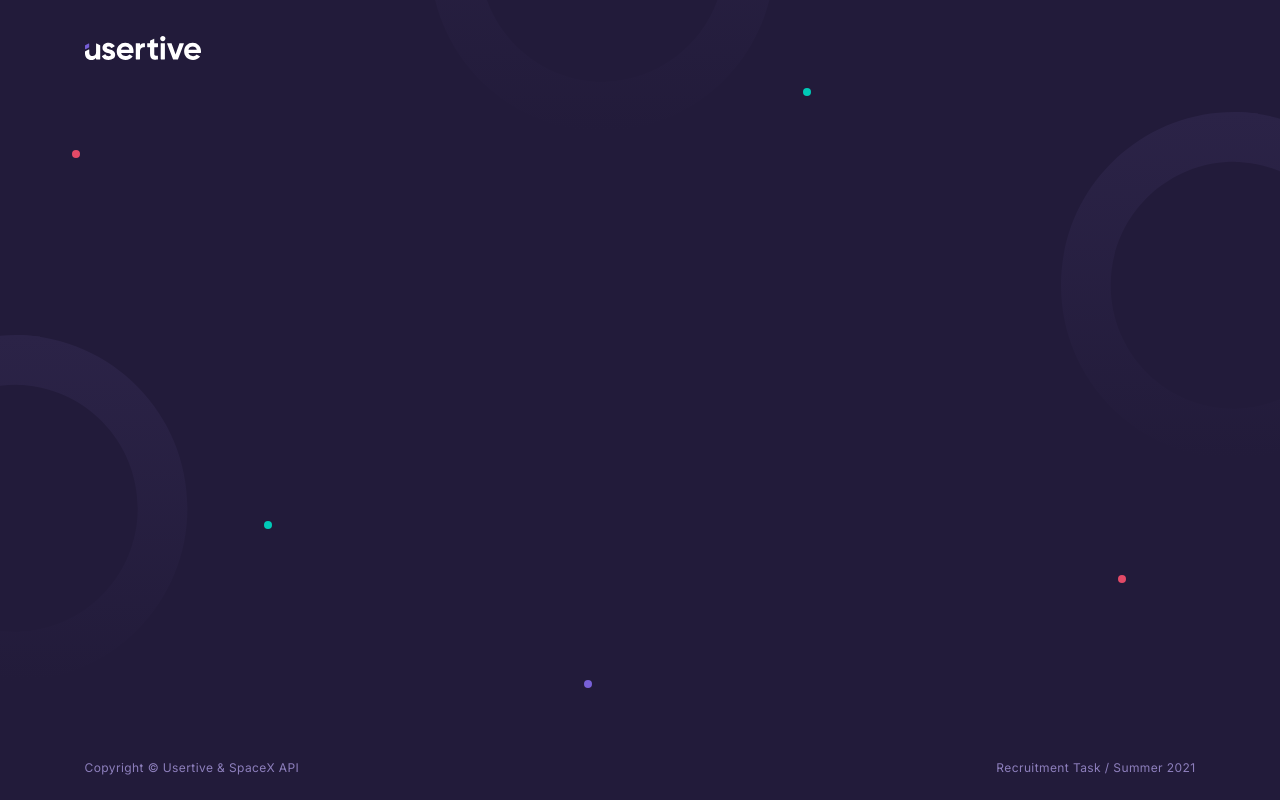
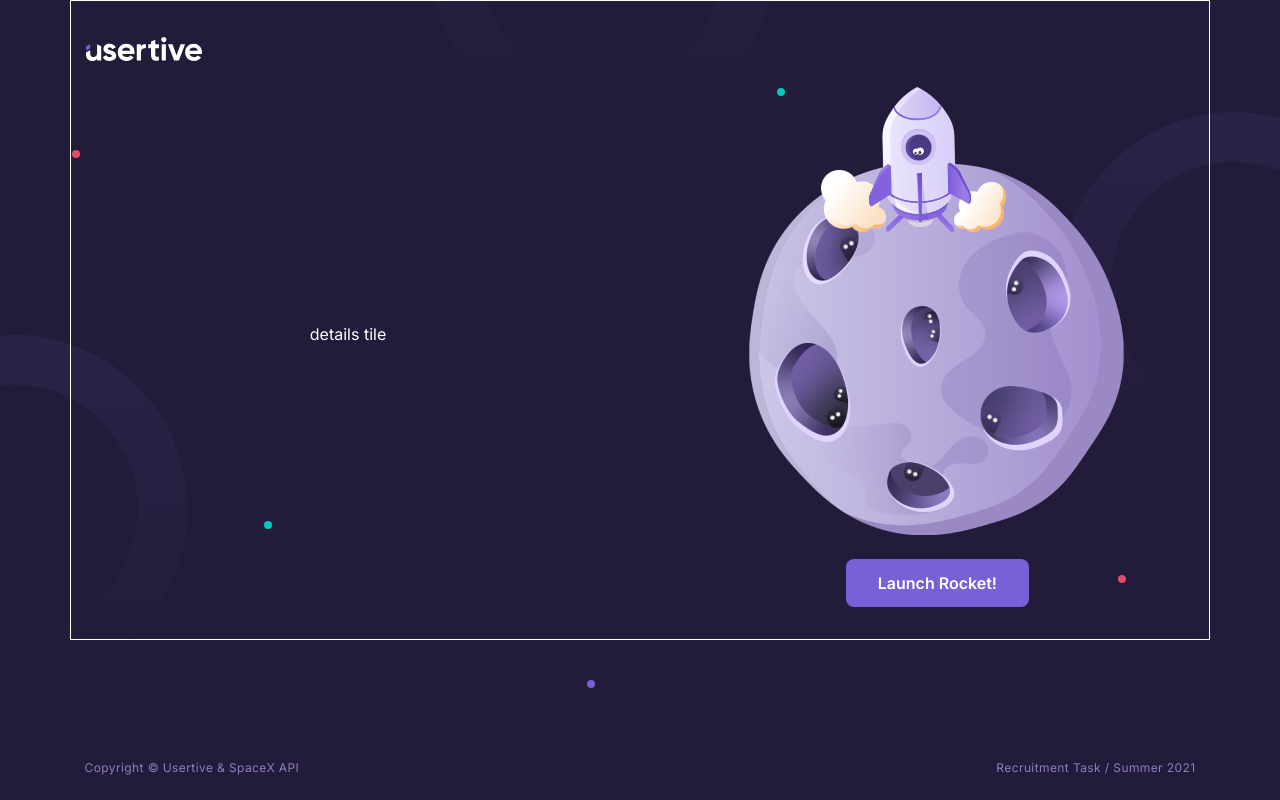
Before and after one commit to mszczegodzinski/ms-cosmos, a React (Create React App) app: page / in a window 1280 px wide. Shown: the top 800 px of the page. Built offline with nearby package versions, Linux system fonts and the light colour scheme.

Commit message:
add rocket, planet and upgrade dashboardGrid layout

```diff
--- a/src/components/BackgroundDot/BackgroundDot.jsx
+++ b/src/components/BackgroundDots/BackgroundDots.tsx
@@ -1,6 +1,6 @@
 import React from 'react';
 import styled from 'styled-components';
-// colors: #E34A67 x2, #00C9B7 x2, #7860D7 x1
+
 const BackgroundDotTemplate = styled.div`
 	position: absolute;
     width: 8px;
@@ -34,7 +34,7 @@ const RedDotSecond = styled(RedDotObject)`
 
 const TurquoiseDotFirst = styled(TurquoiseDotObject)`
     top: 10.94vh;
-    right: 36.68vw;
+    right: 38.68vw;
 `
 
 const TurquoiseDotSecond = styled(TurquoiseDotObject)`
@@ -44,11 +44,10 @@ const TurquoiseDotSecond = styled(TurquoiseDotObject)`
 
 const PurpleDot = styled(PurpleDotObject)`
     bottom: 14.06vh;
-    left: 45.63vw;
+    left: 45.83vw;
 `
 
-const BackgroundDot = () => {
-
+const BackgroundDots = () => {
     return (
         <>
             <RedDotFirst />
@@ -60,4 +59,4 @@ const BackgroundDot = () => {
     );
 };
 
-export default BackgroundDot;
+export default BackgroundDots;
--- a/src/components/Button/Button.tsx
+++ b/src/components/Button/Button.tsx
@@ -1,11 +1,16 @@
 import React from 'react';
 import styled from 'styled-components';
 import { TypographyH300 } from '../Typography/Typography';
+
+const ButtonWrapper = styled.div`
+	padding-right: 165px;
+`;
 
 const CustomButton = styled.button`
 	display: flex;
 	flex-direction: row;
 	align-items: center;
+	margin-top: 24px;
 	padding: 12px 32px;
 	background: #7860d7;
 	border-radius: 8px;
@@ -21,9 +26,11 @@ interface ButtonProps {
 
 const Button = ({ children }: ButtonProps) => {
 	return (
-		<CustomButton>
-			<TypographyH300>{children}</TypographyH300>
-		</CustomButton>
+		<ButtonWrapper>
+			<CustomButton>
+				<TypographyH300>{children}</TypographyH300>
+			</CustomButton>
+		</ButtonWrapper>
 	);
 };
 
--- a/src/components/Dashboard/Dashboard.tsx
+++ b/src/components/Dashboard/Dashboard.tsx
@@ -1,53 +1,52 @@
 import React from 'react';
 import styled from 'styled-components';
-import { TypographyH300 } from '../Typography/Typography';
-import Button from '../Button/Button';
 import Footer from '../Footer/Footer';
 import Logo from '../Logo/Logo';
 import Circles from '../Circle/Circles';
-import BackgroundDot from '../BackgroundDot/BackgroundDot';
+import BackgroundDots from '../BackgroundDots/BackgroundDots';
+import LaunchRocket from '../LaunchRocket/LaunchRocket';
+import DetailsTile from '../DetailsTile/DetailsTile';
+import styleUtils from '../../helpers/styleUtils';
 
-const DashboardWrapper = styled.div`
+const DashboardWrapper = styled(styleUtils.CenteredContent)`
 	position: relative;
-`;
-
-const DashboardGridWrapper = styled.div`
 	width: 100vw;
 	height: 100vh;
 	background: #221b3a;
-	display: flex;
-	flex-direction: column;
-	align-items: center;
 `;
 
 const DashboardGrid = styled.div`
 	width: 100%;
 	max-width: 1140px;
-	height: 640px;
-	flex-grow: 1;
+	max-height: 640px;
 	z-index: 2;
-	@media (max-width: 1200px) {
-		padding: 0 25px;
-	}
+	border: 1px solid white;
+	flex-grow: 2;
+	position: relative;
+`;
+
+const MainContentWrapper = styled.div`
+	display: flex;
+	padding-bottom: 32px;
+	flex-direction: row;
+	height: calc(100% - 60px);
+	max-height: 580px;
 `;
 
 const Dashboard = () => {
 	return (
 		<DashboardWrapper>
 			<Circles />
-			<BackgroundDot />
-			<DashboardGridWrapper className='dashboardGridWrapper'>
-				<DashboardGrid className='dashboardGrid'>
-					<Logo />
-					{/* <TypographyH300>
-						<div style={{ border: '1px solid black' }}>aaa</div>
-					</TypographyH300>
-					<div style={{ border: '1px solid black' }}>aaa</div>
-					<div style={{ border: '1px solid black' }}>bbb</div>
-					<Button>Launch Rocket!</Button> */}
-				</DashboardGrid>
-				<Footer />
-			</DashboardGridWrapper>
+			<BackgroundDots />
+			<DashboardGrid className='dashboardGrid'>
+				<Logo />
+				<MainContentWrapper className='mainContentWrapper'>
+					<DetailsTile />
+					<LaunchRocket />
+				</MainContentWrapper>
+			</DashboardGrid>
+			<div className='spacer' style={{ flexGrow: 1 }} />
+			<Footer />
 		</DashboardWrapper>
 	);
 };
--- /dev/null
+++ b/src/components/DetailsTile/DetailsTile.tsx
@@ -0,0 +1,18 @@
+import React from 'react';
+import styled from 'styled-components';
+import styleUtils from '../../helpers/styleUtils';
+
+const DetailsTileWrapper = styled(styleUtils.CenteredContent)`
+	padding-right: 15px;
+    width: 50%;
+`;
+
+const DetailsTile = () => {
+    return (
+        <DetailsTileWrapper>
+            <div style={{ color: 'white' }}>details tile</div>
+        </DetailsTileWrapper>
+    );
+};
+
+export default DetailsTile;
--- a/src/components/Footer/Footer.tsx
+++ b/src/components/Footer/Footer.tsx
@@ -1,29 +1,22 @@
 import React from 'react';
 import styled from 'styled-components';
 import { TypographyRegular } from '../Typography/Typography';
+import styleUtils from '../../helpers/styleUtils';
+
+const StyledFooterWrapper = styled(styleUtils.CenteredContent)`
+	width: 100%;
+`;
 
 const StyledFooter = styled.div`
+	display: flex;
+	flex-direction: row;
+	justify-content: space-between;
+	width: 100%;
 	max-width: 1111px;
 	height: 16px;
 	color: #8d7fbc;
 	margin-bottom: 24px;
-	width: 100%;
 	z-index: 2;
-`;
-
-const CenteredContent = styled.div`
-	display: flex;
-	justify-content: center;
-	align-items: center;
-`;
-
-const StyledFooterWrapper = styled(CenteredContent)`
-	width: 100%;
-`;
-
-const FooterContentStyle = styled(CenteredContent)`
-	justify-content: space-between;
-	flex-basis: 100%;
 	padding: 0 20px;
 	@media (min-width: 1200px) {
 		padding: 0;
@@ -34,12 +27,10 @@ const Footer = () => {
 	return (
 		<StyledFooterWrapper className='styledFooterWrapper'>
 			<StyledFooter className='styledFooter'>
-				<FooterContentStyle>
-					<TypographyRegular color='#8D7FBC'>
-						{'Copyright '} &copy; {' Usertive & SpaceX API'}
-					</TypographyRegular>
-					<TypographyRegular color='#8D7FBC'>Recruitment Task / Summer 2021</TypographyRegular>
-				</FooterContentStyle>
+				<TypographyRegular color='#8D7FBC'>
+					{'Copyright '} &copy; {' Usertive & SpaceX API'}
+				</TypographyRegular>
+				<TypographyRegular color='#8D7FBC'>Recruitment Task / Summer 2021</TypographyRegular>
 			</StyledFooter>
 		</StyledFooterWrapper>
 	);
--- /dev/null
+++ b/src/components/LaunchRocket/LaunchRocket.tsx
@@ -0,0 +1,24 @@
+import React from 'react';
+import styled from 'styled-components';
+import Planet from '../Planet/Planet';
+import Button from '../Button/Button';
+import styleUtils from '../../helpers/styleUtils';
+
+const LaunchRocketWrapper = styled(styleUtils.CenteredContent)`
+	justify-content: flex-end;
+	align-items: flex-end;
+	width: 50%;
+	height: 100%;
+	padding: 0 15px;
+`;
+
+const LaunchRocket = () => {
+	return (
+		<LaunchRocketWrapper>
+			<Planet />
+			<Button>Launch Rocket!</Button>
+		</LaunchRocketWrapper>
+	);
+};
+
+export default LaunchRocket;
--- /dev/null
+++ b/src/components/Planet/Planet.tsx
@@ -0,0 +1,27 @@
+import React from 'react';
+import styled from 'styled-components';
+import PlanetImage from '../../assets/images/Planet.png';
+import styleUtils from '../../helpers/styleUtils';
+import Rocket from '../Rocket/Rocket';
+
+const PlanetWrapper = styled.div`
+	position: relative;
+`;
+
+const StyledPlanetImage = styled(styleUtils.CenteredContent)`
+	justify-content: flex-end;
+	padding-right: 70px;
+`;
+
+const Planet = () => {
+	return (
+		<PlanetWrapper>
+			<StyledPlanetImage>
+				<img src={PlanetImage} alt={`Planet`} />
+			</StyledPlanetImage>
+			<Rocket />
+		</PlanetWrapper>
+	);
+};
+
+export default Planet;
--- /dev/null
+++ b/src/components/Rocket/Rocket.tsx
@@ -0,0 +1,51 @@
+import React from 'react';
+import styled from 'styled-components';
+import RocketImage from '../../assets/images/Rocket.png';
+import LandingGear from '../../assets/images/landing gear.png';
+import SmokeLeft from '../../assets/images/Smoke 2.png';
+import SmokeRight from '../../assets/images/Smoke 1.png';
+
+const StyledRocket = styled.div`
+	position: absolute;
+	bottom: 304px;
+	right: 223px;
+`;
+
+const StyledLandingGear = styled.div`
+	position: absolute;
+	bottom: 299px;
+	right: 240px;
+`;
+
+const StyledSmokeLeft = styled.div`
+	position: absolute;
+	bottom: 299px;
+	right: 308px;
+`;
+
+const StyledSmokeRight = styled.div`
+	position: absolute;
+	bottom: 299px;
+	right: 188px;
+`;
+
+const Rocket = () => {
+	return (
+		<>
+			<StyledSmokeLeft>
+				<img src={SmokeLeft} alt='smoke left' />
+			</StyledSmokeLeft>
+			<StyledSmokeRight>
+				<img src={SmokeRight} alt='smoke right' />
+			</StyledSmokeRight>
+			<StyledLandingGear>
+				<img src={LandingGear} alt='landing gear' />
+			</StyledLandingGear>
+			<StyledRocket>
+				<img src={RocketImage} alt='rocket' />
+			</StyledRocket>
+		</>
+	);
+};
+
+export default Rocket;
--- /dev/null
+++ b/src/helpers/styleUtils.tsx
@@ -0,0 +1,14 @@
+import styled from 'styled-components';
+
+const CenteredContent = styled.div`
+	display: flex;
+	justify-content: center;
+	align-items: center;
+    flex-direction: column;
+`;
+
+const styleUtils = {
+    CenteredContent
+}
+
+export default styleUtils;
```
